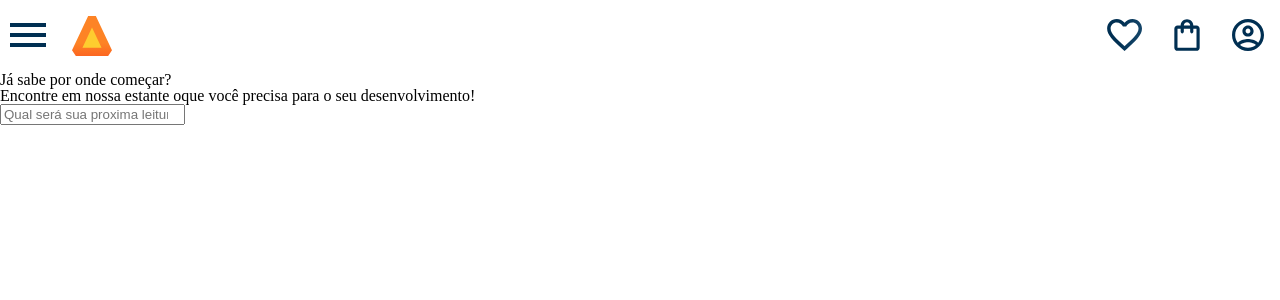
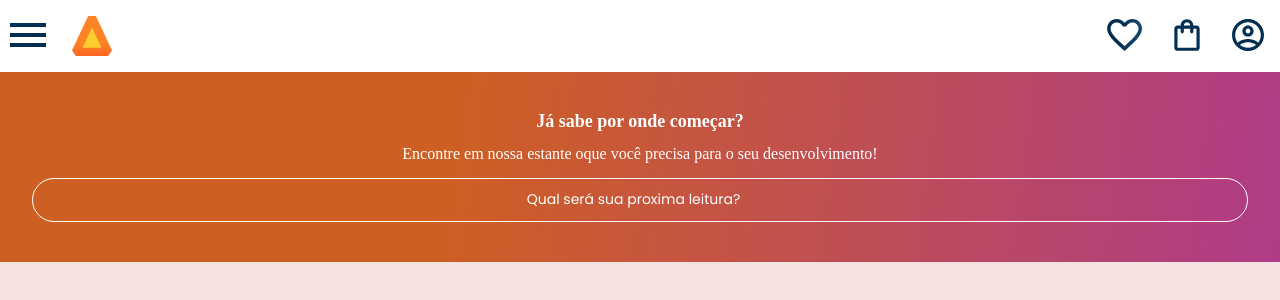
Before and after one commit to AnaBemartins/treino-mobile, a plain HTML site: page index.html in a window 1280 px wide. Drawn offline with Linux system fonts and the light colour scheme.

Commit message:
Add files via upload

```diff
--- a/style.css
+++ b/style.css
@@ -1,13 +1,14 @@
 @import url("style/header.css");
-@import url("style/banner.css")
+@import url("style/banner.css");
 
 :root{
-    --cor-de-fundo: #EBECEE;
+    --cor-de-fundo: #f8e1e1;
     --branco: #ffffff;
-    --laranja: #EB9B00;
-    --azul-degrade: linear-gradient(97.54deg, #002F52 35.49%, #326589 165.37%);
+    --laranja: #68036b;
+    --azul-degrade: linear-gradient(97.54deg, #ce5f23 35.49%, #9118ee 165.37%);
     --fonte-principal: "Poppins";
 }
+
 body{
     background-color: var(--cor-de-fundo);
      font-family:var(--cor-de-fundo);
--- a/style/header.css
+++ b/style/header.css
@@ -56,3 +56,4 @@
 }
 .container__botao {
    display: none;
+}
```
